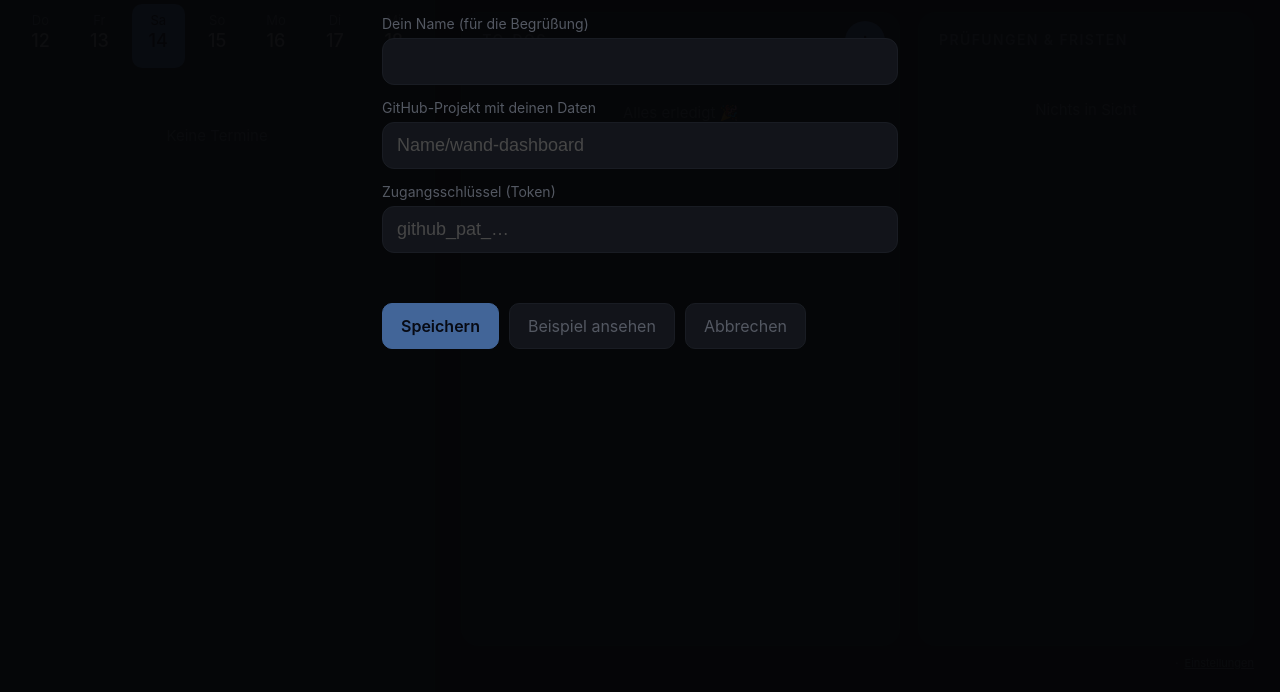
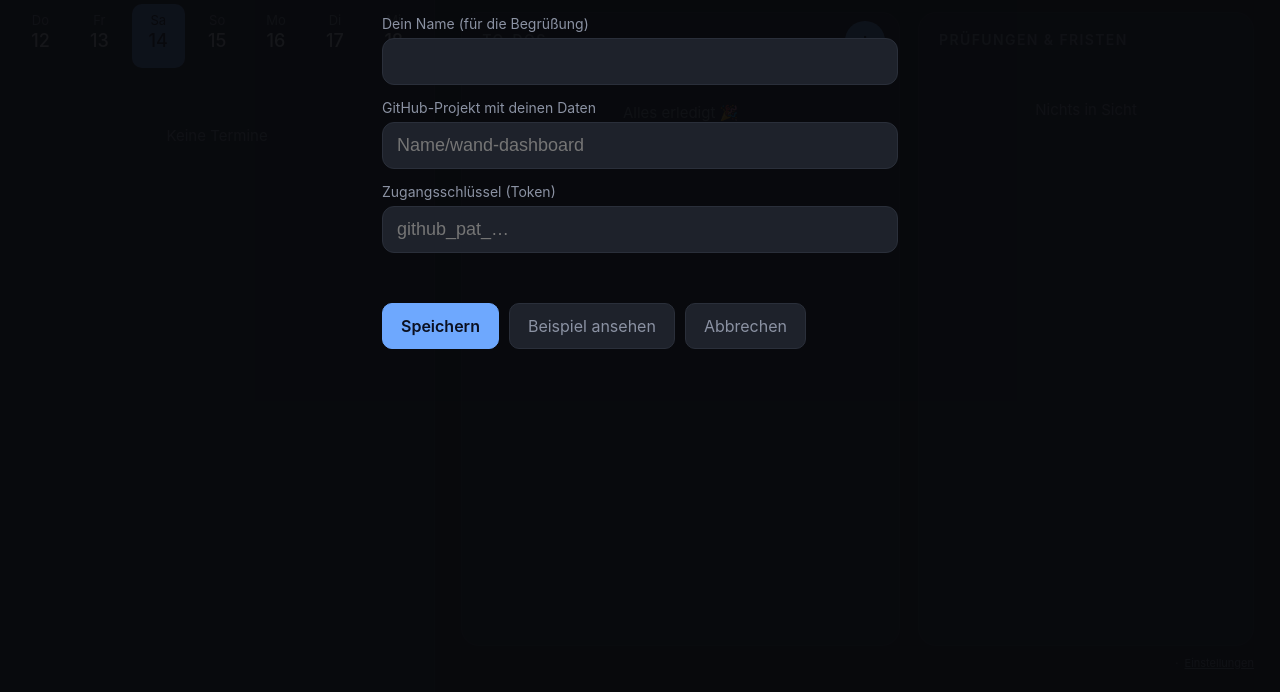
Before and after one commit to Ardo776/wand-app, a plain HTML site: page index.html in a window 1280 px wide. Shown: the part 108-800 px from the top of the page. Drawn offline with Linux system fonts and the light colour scheme.

Commit message:
Nachtmodus wirklich ausgeschaltet
Co-Authored-By: Claude Fable 5.2 <noreply@anthropic.com>
Claude-Session: https://claude.ai/code/session_01FYn4fyAnvRJNJA3yUEcEHH

```diff
--- a/index.html
+++ b/index.html
@@ -185,7 +185,7 @@
   var MO = ["Januar", "Februar", "März", "April", "Mai", "Juni", "Juli", "August", "September", "Oktober", "November", "Dezember"];
   var REFRESH_MS = 2 * 60 * 1000;     // alle 2 Minuten neue Daten
   var BACK_TO_TODAY_MS = 90 * 1000;   // nach 90 s ohne Berührung zurück zu heute
-  var NIGHT_FROM = 0, NIGHT_TO = 0;  // gedimmt zwischen 23 und 6 Uhr
+  var NIGHT_FROM = 24, NIGHT_TO = 0; // Nachtmodus aus (z. B. 23 und 6 = gedimmt zwischen 23 und 6 Uhr)
 
   var data = { events: [], todos: [], deadlines: [] };
   var offset = 0;      // Tage relativ zu heute
```
